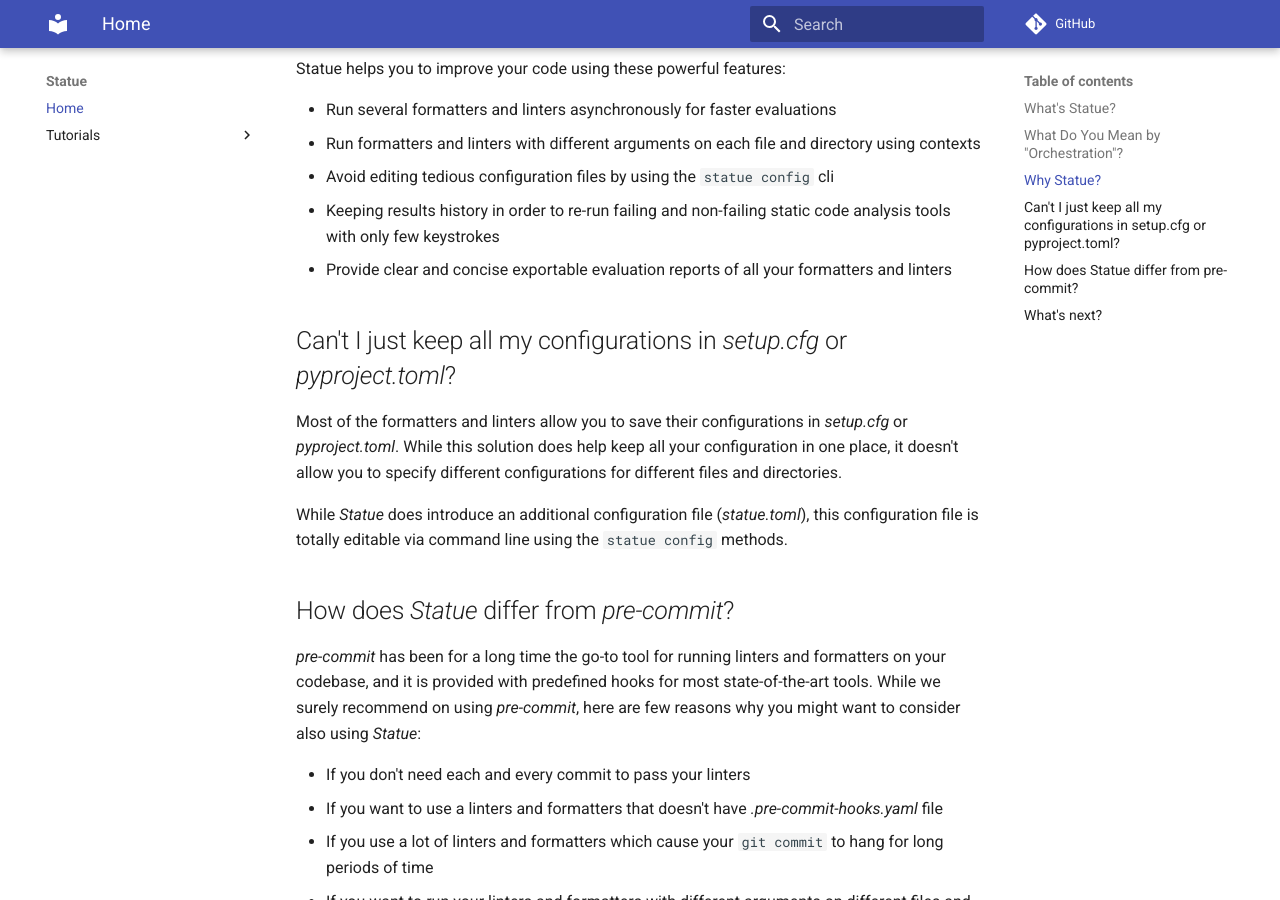
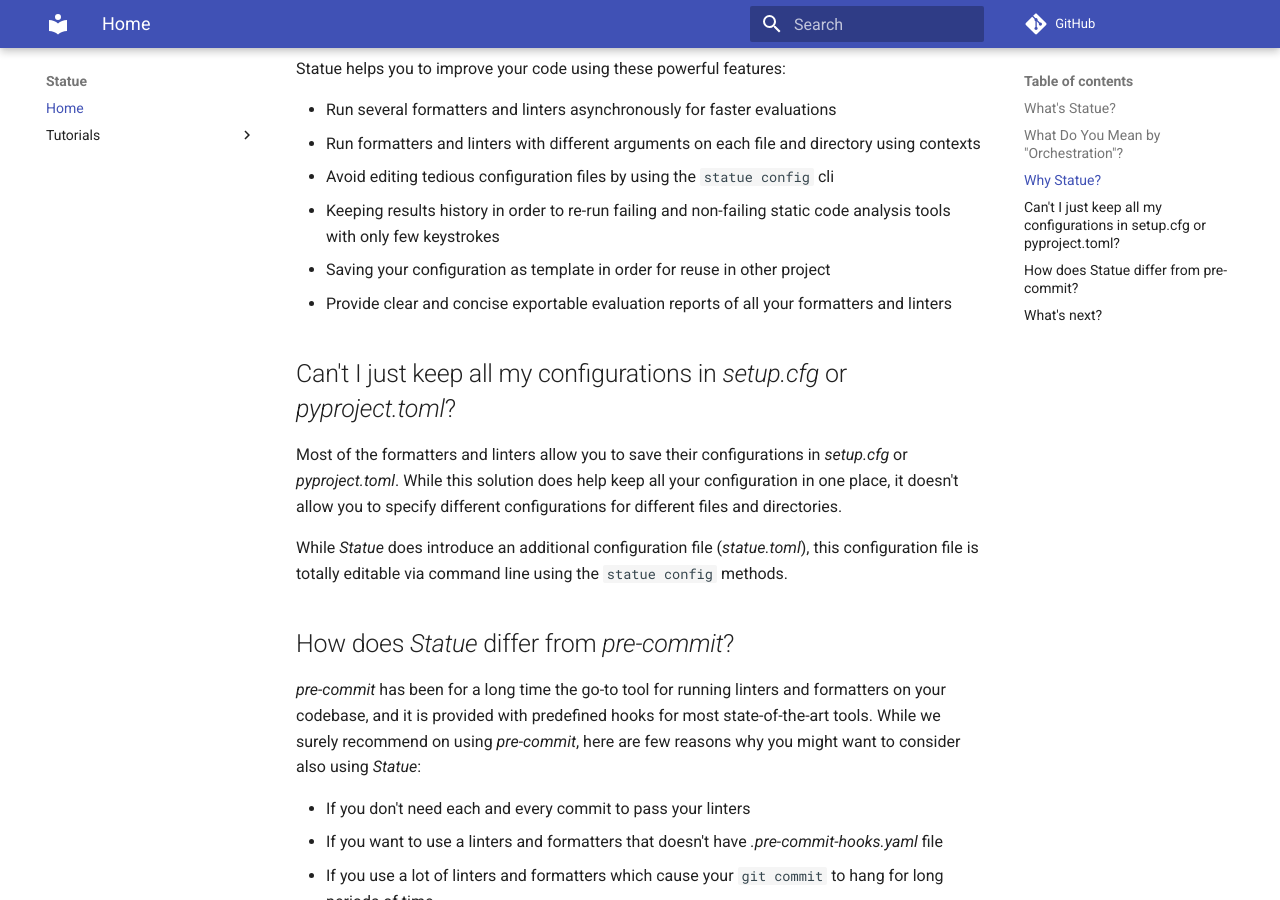
Before and after one commit to saroad2/statue, an MkDocs documentation site: the page built from docs/README.md, in a window 1280 px wide and 900 px high, scrolled down 882 px. Built offline with MkDocs 1.6.1 and Material for MkDocs 9.7.7, drawn with Linux system fonts in a browser that asks for light colours; comment, search, counter and statistics services are not loaded.

Commit message:
Add user templates to "Why Statue" section in README.md

```diff
--- a/docs/README.md
+++ b/docs/README.md
@@ -38,6 +38,7 @@
 - Avoid editing tedious configuration files by using the `statue config` cli
 - Keeping results history in order to re-run failing and non-failing static code analysis tools with only few
 keystrokes
+- Saving your configuration as template in order for reuse in other project
 - Provide clear and concise exportable evaluation reports of all your formatters and linters
 
 ## Can't I just keep all my configurations in *setup.cfg* or *pyproject.toml*?
```
